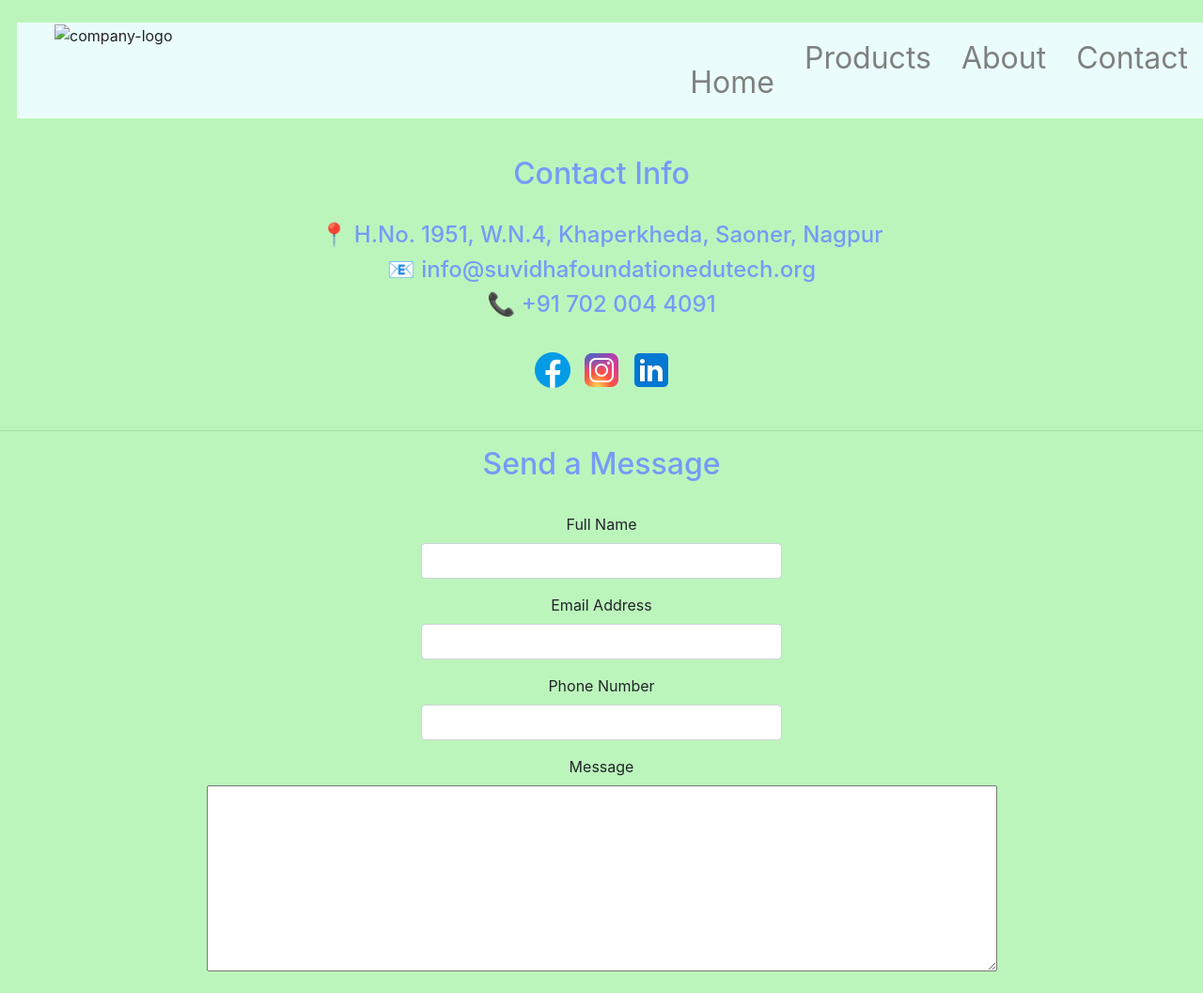
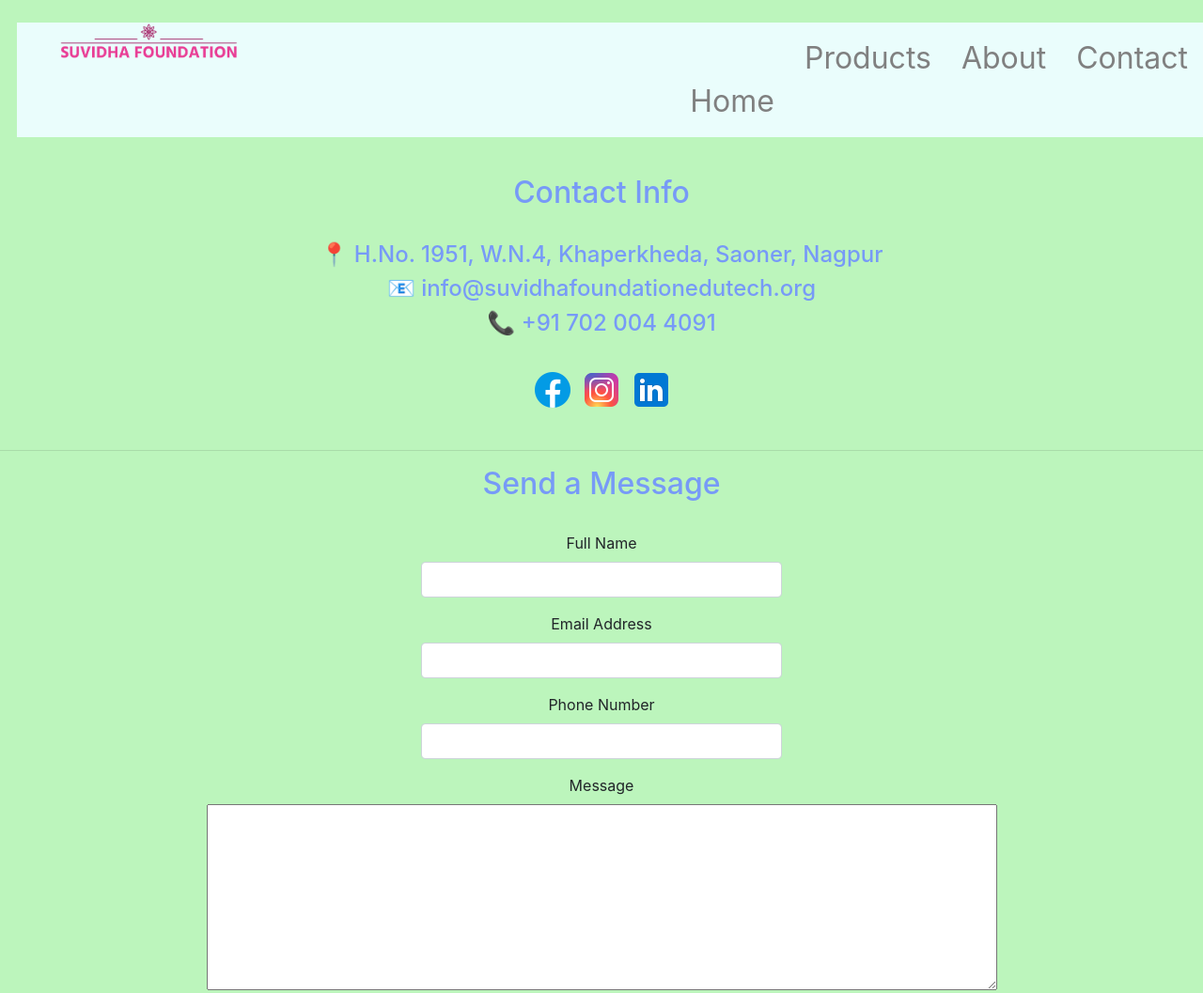
Before and after one commit to RishabhJadon/Suvidha-Foundation, a plain HTML site: page contact.html in a window 1280 px wide. Shown: the top 1057 px of the page at 94% size. Drawn offline with nearby package versions, Linux system fonts and the light colour scheme.

Commit message:
Update contact.html

```diff
--- a/contact.html
+++ b/contact.html
@@ -12,7 +12,7 @@
   <br>
   <div class="navbar">
     <ul style="margin-left:  18px;">
-      <img class="company_logo" src="images/suvidha-foundation-logo.png" alt="company-logo">
+      <img class="company_logo" src="suvidha-foundation-logo.png" alt="company-logo">
       <li><a href="contact.html">Contact</a></li>
       <li><a href="about.html">About</a></li>
       <li><a href="products.html">Products</a></li>
```
